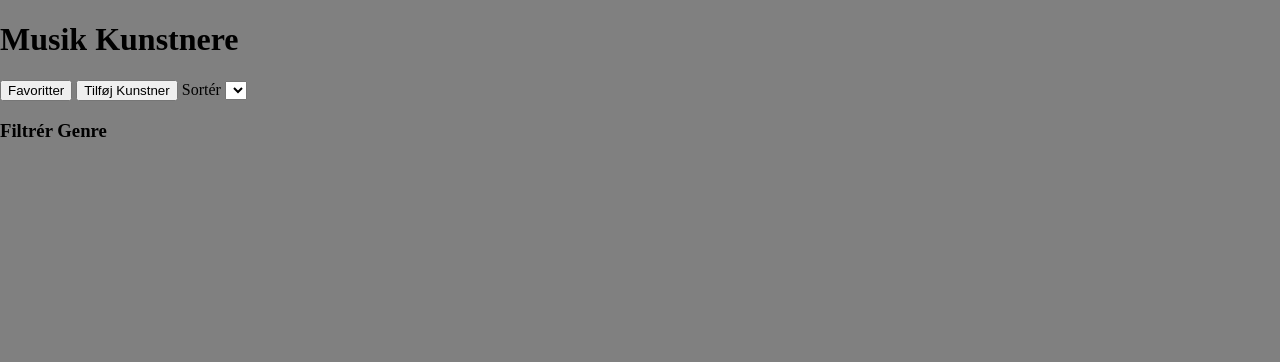
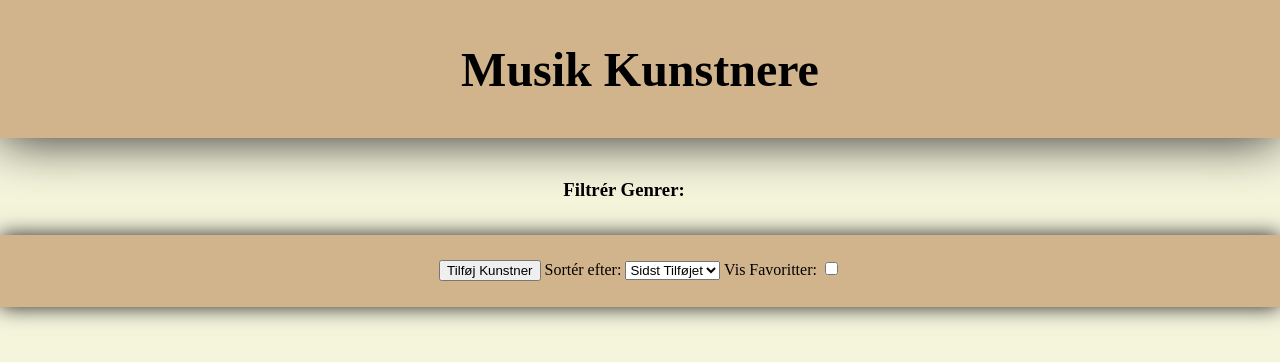
Before and after one commit to Loxiuz/NodeJs-Express-Aflevering, a plain HTML site: page front-end/homepage/index.html in a window 1280 px wide. Drawn offline with Linux system fonts and the light colour scheme; no server answers.

Commit message:
style update

```diff
--- a/front-end/homepage/index.html
+++ b/front-end/homepage/index.html
@@ -7,17 +7,24 @@
     <title>Musik Kunstnere</title>
   </head>
   <body>
-    <h1>Musik Kunstnere</h1>
+    <header>
+      <h1>Musik Kunstnere</h1>
+    </header>
 
+    <div id="filter">
+      <h3>Filtrér Genrer:</h3>
+      <form id="filter-form"></form>
+    </div>
     <div id="menu">
-      <button id="favorites-btn">Favoritter</button>
       <button id="create-btn">Tilføj Kunstner</button>
-      <label for="sort-select">Sortér</label>
-      <select name="" id="sort-select"></select>
-      <form id="filter-form">
-        <h3>Filtrér Genre</h3>
-
-      </form>
+      <label for="sort-select" id="sort-artists">Sortér efter: </label>
+      <select id="sort-select">
+        <option>Sidst Tilføjet</option>
+        <option value="az">Navn (A - Z)</option>
+        <option value="za">Navn (Z - A)</option>
+      </select>
+      <label for="favorites-btn">Vis Favoritter: </label>
+      <input type="checkbox" id="favorites-btn" name="favorites-btn">
     </div>
 
     <div id="grid-container">
--- a/front-end/homepage/style.css
+++ b/front-end/homepage/style.css
@@ -1,6 +1,21 @@
 body {
   margin: 0;
-  background-color: grey;
+  background-color: beige;
+}
+h1 {
+  text-align: center;
+  font-size: 3em;
+}
+header {
+  background-color: tan;
+  height: 8em;
+  position: relative;
+  bottom: 1.4em;
+  padding-top: 2em;
+  box-shadow: 0px 0px 50px #201e20;
+}
+.hidden {
+  visibility: hidden;
 }
 /* ------ Artists grid and items ------ */
 #grid-container {
@@ -11,6 +26,7 @@ body {
   grid-template-columns: 1fr;
   grid-gap: 10px;
   width: 100%;
+  padding-top: 3em;
 }
 @media (min-width: 630px) {
   #artists-grid {
@@ -27,13 +43,30 @@ body {
     grid-template-columns: 1fr 1fr 1fr 1fr;
   }
 }
+@media (min-width: 1500px) {
+  #artists-grid {
+    grid-template-columns: 1fr 1fr 1fr 1fr 1fr;
+  }
+}
+@media (min-width: 1800px) {
+  #artists-grid {
+    grid-template-columns: 1fr 1fr 1fr 1fr 1fr 1fr;
+  }
+}
 .artists-grid-item {
   display: grid;
   grid-template-columns: 1fr;
-  box-shadow: 5px 5px 15px rgba(0, 0, 0, 0.273);
-  border: 8px solid green;
+  box-shadow: 0px 0px 15px #201e20;
+  border: 8px solid #201e20;
   border-radius: 10px;
   margin: 10px;
+  padding: 0.5em;
+  background-color: tan;
+}
+.artists-grid-item:hover {
+  animation-name: hoverScaleUp;
+  animation-duration: 0.5s;
+  animation-fill-mode: forwards;
 }
 .artists-grid-item img {
   width: 100%;
@@ -54,3 +87,31 @@ body {
   position: relative;
   left: 98%;
 }
+/* ------  ------ */
+#menu {
+  position: relative;
+  top: 1em;
+  text-align: center;
+  background-color: tan;
+  height: 3em;
+  padding-top: 1.5em;
+  box-shadow: 0px 0px 20px #201e20;
+}
+#filter {
+  display: flex;
+  justify-content: center;
+  align-items: center;
+  text-align: right;
+  width: 100%;
+}
+#filter-form {
+  display: grid;
+  grid-template-columns: 1fr 1fr 1fr;
+  padding: 1em;
+}
+/* ------ Animations ------ */
+@keyframes hoverScaleUp {
+  100% {
+    transform: scale(1.1);
+  }
+}
```
